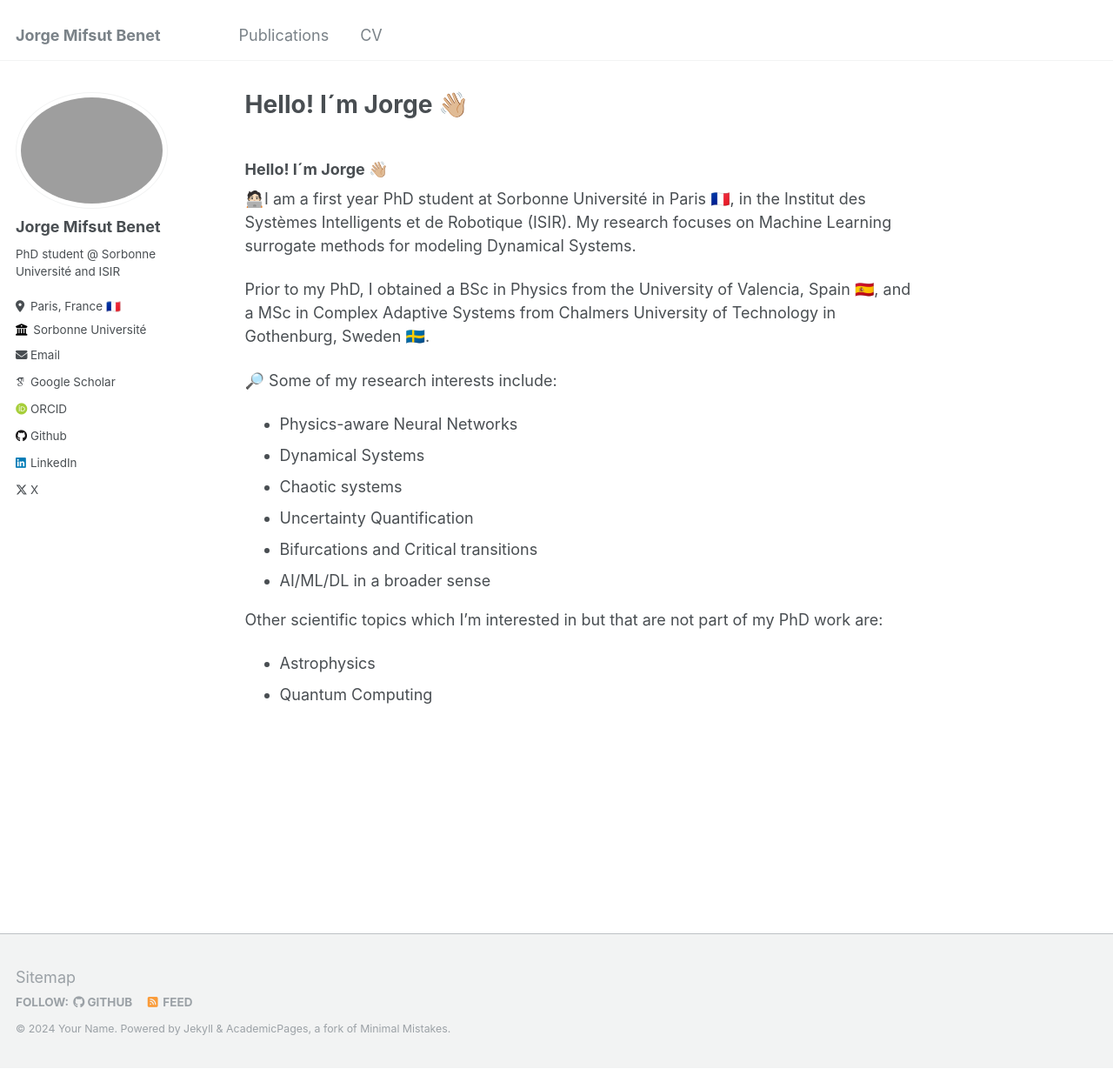
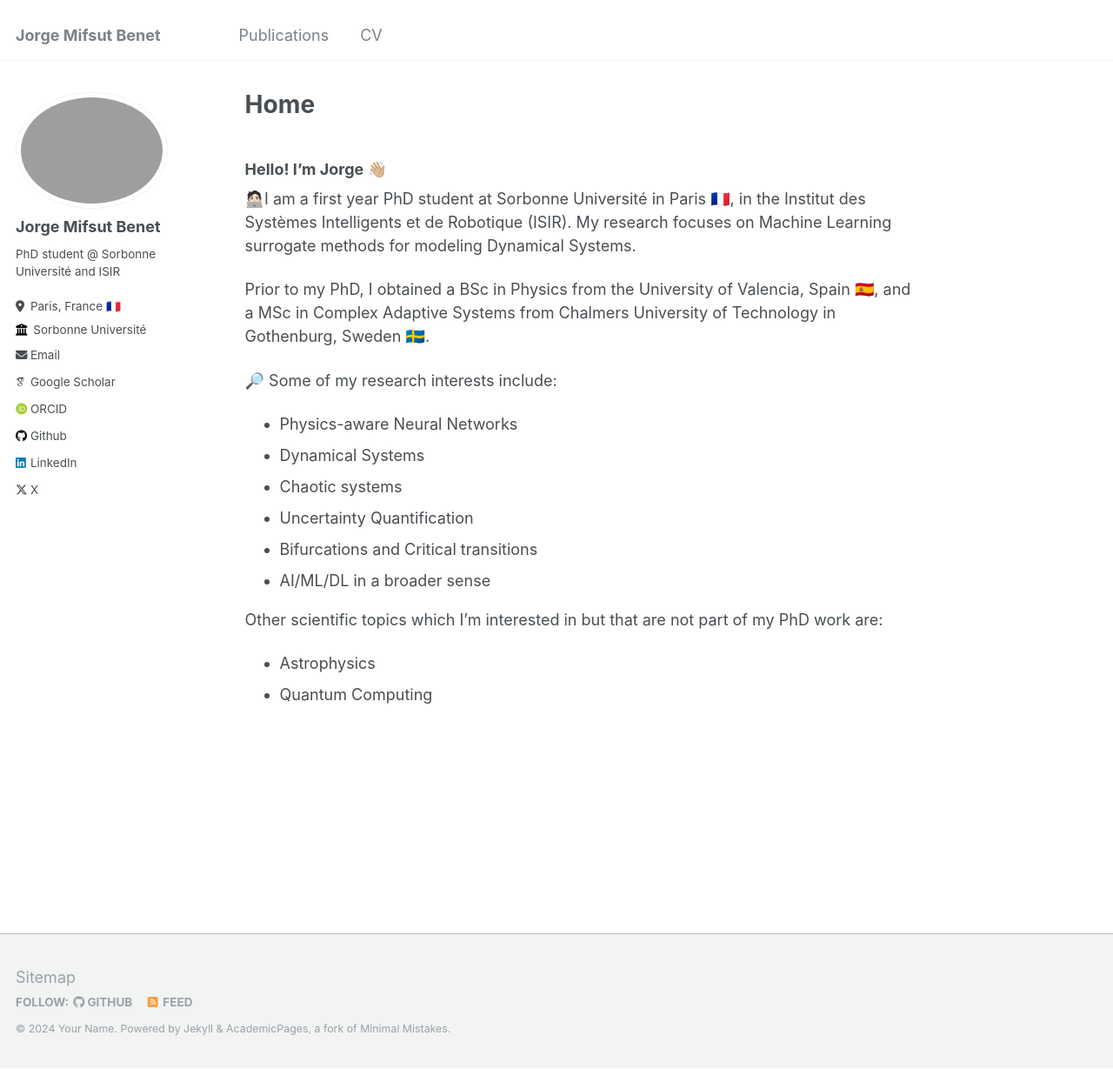
Before and after one commit to jorge-mifsut/jorge-mifsut.github.io, a Jekyll site: the page built from _pages/about.md, in a window 1280 px wide and 1229 px high. Shown: the whole window at 87% size. Built offline with Jekyll 4.4.1, drawn with Linux system fonts in a browser that asks for light colours; some web fonts are replaced; our own code applies the rules of GitHub Pages for plain Markdown files.

Commit message:
Update about.md

```diff
--- a/_pages/about.md
+++ b/_pages/about.md
@@ -1,13 +1,13 @@
 ---
 permalink: /
-title:
+title: "Home"
 author_profile: true
 redirect_from:
   - /about/
   - /about.html
 ---
 
-### Hello! I´m Jorge 👋🏼
+### Hello! I'm Jorge 👋🏼
 
 🧑🏻‍💻I am a first year PhD student at Sorbonne Université in Paris 🇫🇷, in the Institut des Systèmes Intelligents et de Robotique (ISIR). My research focuses on Machine Learning surrogate methods for modeling Dynamical Systems.
 
```
